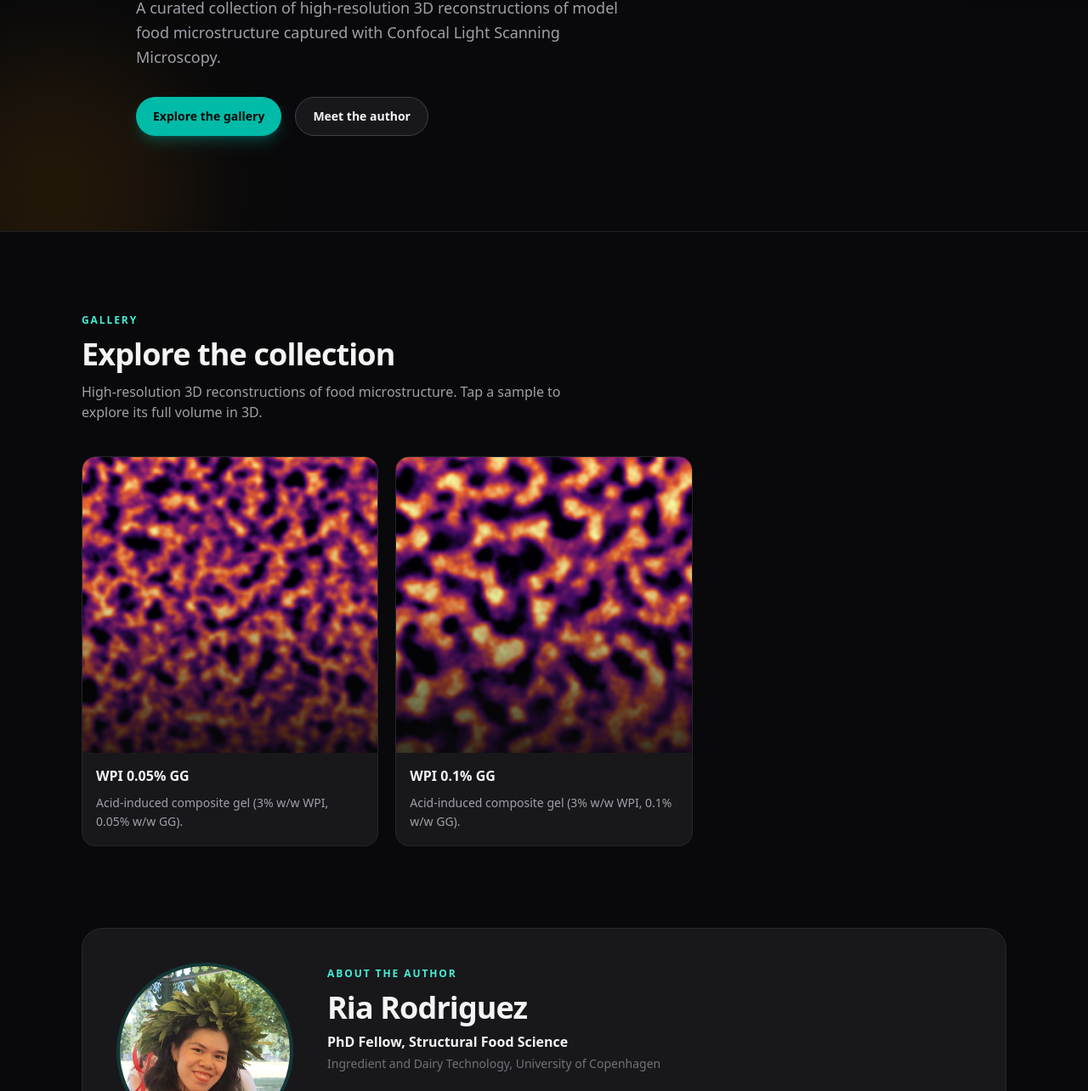
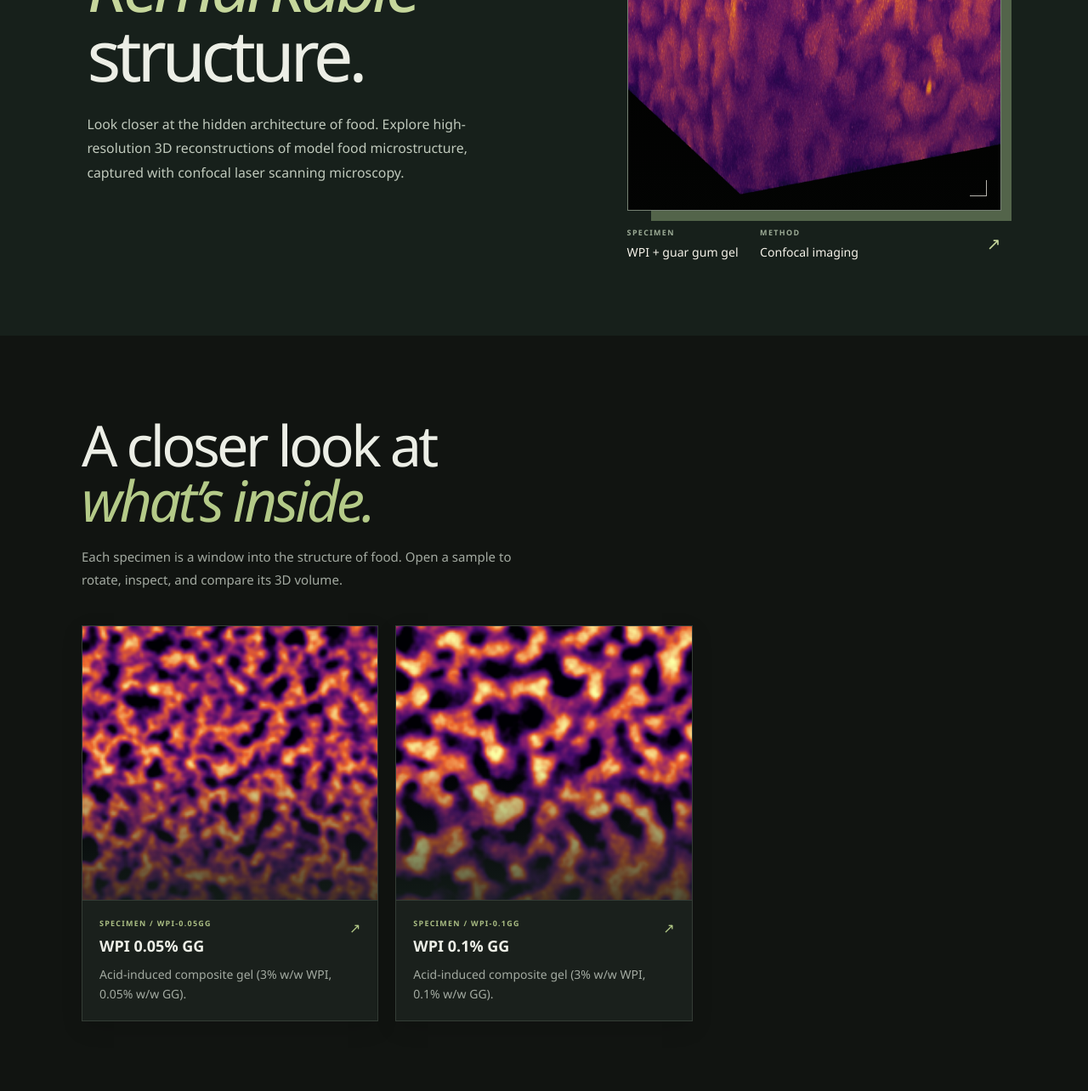
Before and after one commit to ria-cat/3D-food-microstructure, an Astro site: page / in a window 1280 px wide. Shown: the part 318-1602 px from the top of the page at 85% size. Built offline with nearby package versions, Linux system fonts and the light colour scheme; Astro itself is replaced by a stand-in of ours.

Commit message:
Refresh the homepage design and add Georgia fonts
Redesign the hero, gallery, and author sections with a new visual
style, imagery, and typography. Configure local Georgia font variants
and ignore the package lockfile.

```diff
--- a/astro.config.mjs
+++ b/astro.config.mjs
@@ -1,5 +1,5 @@
 // @ts-check
-import { defineConfig } from "astro/config";
+import { defineConfig, fontProviders } from "astro/config";
 
 import react from "@astrojs/react";
 
@@ -8,6 +8,38 @@ import tailwindcss from "@tailwindcss/vite";
 // https://astro.build/config
 export default defineConfig({
   integrations: [react({ compiler: true })],
+  fonts: [
+    {
+      provider: fontProviders.local(),
+      name: "Georgia",
+      cssVariable: "--font-georgia",
+      fallbacks: ["Times New Roman", "serif"],
+      options: {
+        variants: [
+          {
+            src: ["./src/assets/fonts/georgia/georgia.woff"],
+            weight: "400",
+            style: "normal",
+          },
+          {
+            src: ["./src/assets/fonts/georgia/georgiai.woff"],
+            weight: "400",
+            style: "italic",
+          },
+          {
+            src: ["./src/assets/fonts/georgia/georgiab.woff"],
+            weight: "700",
+            style: "normal",
+          },
+          {
+            src: ["./src/assets/fonts/georgia/georgiaz.woff"],
+            weight: "700",
+            style: "italic",
+          },
+        ],
+      },
+    },
+  ],
   site: "https://ria-cat.github.io",
   base: "/3D-food-microstructure",
   vite: {
--- a/src/components/Author.astro
+++ b/src/components/Author.astro
@@ -27,11 +27,9 @@ const {
 
 <section
     id="author"
-    class="mx-auto max-w-6xl scroll-mt-6 px-5 pb-20 sm:px-8 sm:pb-28"
+    class="author-section mx-auto max-w-6xl scroll-mt-6 px-5 pb-20 sm:px-8 sm:pb-28"
 >
-    <div
-        class="flex flex-col items-center gap-8 rounded-3xl border border-zinc-800 bg-zinc-900 p-6 sm:p-10 md:flex-row md:items-center md:gap-10"
-    >
+    <div class="author-card flex flex-col items-center gap-8 p-6 sm:p-10 md:flex-row md:items-center md:gap-10">
         <div class="shrink-0">
             <Image
                 src={avatar}
@@ -39,35 +37,31 @@ const {
                 width={220}
                 height={220}
                 loading="lazy"
-                class="h-40 w-40 rounded-full border-4 border-teal-500/20 object-cover sm:h-52 sm:w-52"
+                class="author-avatar h-40 w-40 object-cover sm:h-52 sm:w-52"
             />
         </div>
 
         <div class="text-center md:text-left">
-            <p
-                class="text-xs font-semibold uppercase tracking-[0.16em] text-teal-300"
-            >
+            <p class="author-kicker text-xs font-semibold uppercase tracking-[0.16em]">
                 About the author
             </p>
-            <h2 class="mt-3 text-3xl font-extrabold tracking-tight sm:text-4xl">
+            <h2 class="mt-3 font-serif text-3xl font-extrabold tracking-tight sm:text-4xl">
                 {name}
             </h2>
             <p class="mt-2 font-semibold text-zinc-100">{role}</p>
             <p class="mt-1 text-sm text-zinc-500">{affiliation}</p>
-            <p
-                class="mx-auto mt-5 max-w-2xl leading-relaxed text-zinc-400 md:mx-0"
-            >
-                {bio}
-            </p>
+            {bio && (
+                <p class="mx-auto mt-5 max-w-2xl leading-relaxed md:mx-0">
+                    {bio}
+                </p>
+            )}
 
-            <div
-                class="mt-7 flex flex-col justify-center gap-3 sm:flex-row md:justify-start"
-            >
+            <div class="mt-7 flex flex-col justify-center gap-3 sm:flex-row md:justify-start">
                 <a
                     href={linkedin}
                     target="_blank"
                     rel="noopener noreferrer"
-                    class="inline-flex items-center justify-center gap-2.5 rounded-full border border-zinc-700 bg-zinc-950/40 px-5 py-3 text-sm font-semibold text-zinc-100 transition-colors hover:border-sky-400 hover:text-sky-300"
+                    class="author-link inline-flex items-center justify-center gap-2.5 rounded-full border px-5 py-3 text-sm font-semibold transition-colors"
                 >
                     <svg
                         viewBox="0 0 24 24"
@@ -76,9 +70,7 @@ const {
                         fill="currentColor"
                         aria-hidden="true"
                     >
-                        <path
-                            d="M20.45 20.45h-3.55v-5.57c0-1.33-.03-3.04-1.85-3.04-1.86 0-2.14 1.45-2.14 2.94v5.67H9.35V9h3.41v1.56h.05c.47-.9 1.63-1.85 3.36-1.85 3.6 0 4.27 2.37 4.27 5.46v6.28zM5.34 7.43a2.06 2.06 0 1 1 0-4.12 2.06 2.06 0 0 1 0 4.12zM7.12 20.45H3.55V9h3.57v11.45zM22.22 0H1.77C.79 0 0 .77 0 1.72v20.55C0 23.23.79 24 1.77 24h20.45c.98 0 1.78-.77 1.78-1.73V1.72C24 .77 23.2 0 22.22 0z"
-                        ></path>
+                        <path d="M20.45 20.45h-3.55v-5.57c0-1.33-.03-3.04-1.85-3.04-1.86 0-2.14 1.45-2.14 2.94v5.67H9.35V9h3.41v1.56h.05c.47-.9 1.63-1.85 3.36-1.85 3.6 0 4.27 2.37 4.27 5.46v6.28zM5.34 7.43a2.06 2.06 0 1 1 0-4.12 2.06 2.06 0 0 1 0 4.12zM7.12 20.45H3.55V9h3.57v11.45zM22.22 0H1.77C.79 0 0 .77 0 1.72v20.55C0 23.23.79 24 1.77 24h20.45c.98 0 1.78-.77 1.78-1.73V1.72C24 .77 23.2 0 22.22 0z"></path>
                     </svg>
                     LinkedIn
                 </a>
@@ -86,7 +78,7 @@ const {
                     href={researchGroup}
                     target="_blank"
                     rel="noopener noreferrer"
-                    class="inline-flex items-center justify-center gap-2.5 rounded-full border border-zinc-700 bg-zinc-950/40 px-5 py-3 text-sm font-semibold text-zinc-100 transition-colors hover:border-teal-400 hover:text-teal-300"
+                    class="author-link inline-flex items-center justify-center gap-2.5 rounded-full border px-5 py-3 text-sm font-semibold transition-colors"
                 >
                     <svg
                         viewBox="0 0 24 24"
@@ -99,9 +91,7 @@ const {
                         stroke-linejoin="round"
                         aria-hidden="true"
                     >
-                        <path
-                            d="M2 12s3.5-7 10-7 10 7 10 7-3.5 7-10 7-10-7-10-7z"
-                        ></path>
+                        <path d="M2 12s3.5-7 10-7 10 7 10 7-3.5 7-10 7-10-7-10-7z"></path>
                         <circle cx="12" cy="12" r="3"></circle>
                     </svg>
                     {researchGroupLabel}
--- a/src/components/Gallery.tsx
+++ b/src/components/Gallery.tsx
@@ -39,26 +39,25 @@ export default function Gallery({ thumbnails = {} }: GalleryProps) {
   return (
     <section
       id="gallery"
-      className="mx-auto max-w-6xl scroll-mt-6 px-5 py-16 sm:px-8 sm:py-24"
+      className="gallery-section mx-auto max-w-6xl scroll-mt-6 px-5 py-16 sm:px-8 sm:py-24"
     >
       <div className="max-w-3xl">
-        <p className="text-xs font-semibold uppercase tracking-[0.16em] text-teal-300">
-          Gallery
-        </p>
-        <h2 className="mt-3 text-3xl font-extrabold tracking-tight sm:text-4xl">
-          Explore the collection
+        <h2 className="gallery-title font-serif">
+          A closer look at
+          <br />
+          <em>what’s inside.</em>
         </h2>
-        <p className="mt-3 max-w-xl text-zinc-400">
-          High-resolution 3D reconstructions of food microstructure. Tap a
-          sample to explore its full volume in 3D.
+        <p className="gallery-intro">
+          Each specimen is a window into the structure of food. Open a sample to
+          rotate, inspect, and compare its 3D volume.
         </p>
       </div>
 
       {error ? (
-        <p className="mt-10 text-sm text-zinc-400">{error}</p>
+        <p className="mt-10 text-sm text-[#a3aaa1]">{error}</p>
       ) : samples === null ? (
         <div className="mt-10 flex justify-center">
-          <span className="h-8 w-8 animate-spin rounded-full border-2 border-zinc-700 border-t-teal-400" />
+          <span className="h-8 w-8 animate-spin rounded-full border-2 border-[#343d36] border-t-[#b4ca88]" />
         </div>
       ) : (
         <ul className="mt-10 grid grid-cols-1 gap-5 sm:grid-cols-2 lg:grid-cols-3">
--- /dev/null
+++ b/src/components/Hero.astro
@@ -0,0 +1,80 @@
+---
+import { Image } from "astro:assets";
+import heroImage from "../assets/hero_image.jpg";
+---
+
+<section class="relative overflow-hidden bg-[#17201b] text-[#eceee6]">
+    <div class="mx-auto grid min-h-147.5 max-w-350 grid-cols-[1fr_0.86fr] items-center gap-[clamp(3rem,8vw,8rem)] px-[clamp(1.25rem,8vw,8rem)] py-22 max-[760px]:min-h-auto max-[760px]:grid-cols-1 max-[760px]:gap-12 max-[760px]:pt-18 max-[760px]:pb-20">
+        <div class="max-w-152.5">
+            <h1 class="m-0 font-serif text-[clamp(3.25rem,6.5vw,6.5rem)] leading-[0.98] font-normal tracking-[-0.065em] max-[760px]:text-[clamp(3.3rem,14vw,5.2rem)]">
+                Small worlds.
+                <br />
+                <em class="font-normal text-[#c6d79c]">Remarkable</em>{" "}
+                structure.
+            </h1>
+            <p class="mt-[1.7rem] max-w-122.5 text-[0.99rem] leading-[1.8] text-[#c0c9bc]">
+                Look closer at the hidden architecture of food. Explore
+                high-resolution 3D reconstructions of model food microstructure,
+                captured with confocal laser scanning microscopy.
+            </p>
+        </div>
+
+        <div class="hidden md:block w-full max-w-110 justify-self-end max-[760px]:max-w-120 max-[760px]:justify-self-start">
+            <div class="hero-figure relative aspect-[0.92] overflow-hidden border border-[#768174] bg-[#252721] shadow-[20px_20px_0_-8px_#53644a]">
+                <Image
+                    src={heroImage}
+                    alt="3D confocal microscopy image of a whey protein and gum gel microstructure"
+                    loading="lazy"
+                    class="h-full w-full object-cover saturate-[0.82] contrast-[1.06]"
+                />
+                <div
+                    class="absolute top-4 right-4 z-1 size-[1.2rem] border-t border-r border-[#f4f1e8]/75"
+                    aria-hidden="true"
+                />
+                <div
+                    class="absolute right-4 bottom-4 z-1 size-[1.2rem] border-r border-b border-[#f4f1e8]/75"
+                    aria-hidden="true"
+                />
+            </div>
+            <div class="flex items-center gap-[1.6rem] pt-[1.15rem]">
+                <div class="grid gap-[0.35rem]">
+                    <span class="text-[0.56rem] font-bold tracking-[0.15em] text-[#9cab96]">
+                        SPECIMEN
+                    </span>
+                    <strong class="font-serif text-[0.88rem] font-normal text-[#f4f1e8]">
+                        WPI + guar gum gel
+                    </strong>
+                </div>
+                <div class="grid gap-[0.35rem]">
+                    <span class="text-[0.56rem] font-bold tracking-[0.15em] text-[#9cab96]">
+                        METHOD
+                    </span>
+                    <strong class="font-serif text-[0.88rem] font-normal text-[#f4f1e8]">
+                        Confocal imaging
+                    </strong>
+                </div>
+                <span
+                    class="ml-auto text-[1.25rem] text-[#c6d79c]"
+                    aria-hidden="true"
+                >
+                    ↗
+                </span>
+            </div>
+        </div>
+    </div>
+</section>
+
+<style>
+    .hero-figure::after {
+        position: absolute;
+        inset: 0;
+        background: linear-gradient(
+            180deg,
+            rgb(15 20 15 / 16%),
+            transparent 35%,
+            rgb(15 20 15 / 18%)
+        );
+        content: "";
+        pointer-events: none;
+    }
+</style>
--- a/src/components/Hero.tsx
+++ /dev/null
@@ -1,37 +0,0 @@
-export default function Hero() {
-	return (
-		<section className="relative overflow-hidden border-b border-zinc-800/80 bg-zinc-950">
-			{/* Ambient background glows */}
-			<div aria-hidden className="pointer-events-none absolute inset-0">
-				<div className="absolute -right-24 -top-28 h-80 w-80 rounded-full bg-teal-500/15 blur-3xl" />
-				<div className="absolute -bottom-28 -left-24 h-80 w-80 rounded-full bg-amber-500/10 blur-3xl" />
-			</div>
-
-			<div className="relative mx-auto max-w-5xl px-5 py-20 sm:px-8 sm:py-28">
-				<span className="inline-flex items-center gap-2 rounded-full border border-zinc-800 bg-zinc-900/70 px-3.5 py-1.5 text-[11px] font-semibold uppercase tracking-[0.16em] text-teal-300">
-					<span className="h-1.5 w-1.5 rounded-full bg-teal-400" aria-hidden />
-					Food microstructure · 3D atlas
-				</span>
-
-				<h1 className="mt-6 text-4xl font-extrabold leading-[1.05] tracking-tight sm:text-5xl lg:text-6xl">
-					See inside food,
-					<br className="hidden sm:block" /> in three dimensions.
-				</h1>
-
-				<p className="mt-5 max-w-xl text-base leading-relaxed text-zinc-400 sm:text-lg">
-					A curated collection of high-resolution 3D reconstructions of model food
-					microstructure captured with Confocal Light Scanning Microscopy.
-				</p>
-
-				<div className="mt-8 flex flex-col gap-3 sm:flex-row sm:gap-4">
-					<a href="#gallery" className="btn btn-primary w-full sm:w-auto">
-						Explore the gallery
-					</a>
-					<a href="#author" className="btn btn-ghost w-full sm:w-auto">
-						Meet the author
-					</a>
-				</div>
-			</div>
-		</section>
-	);
-}
--- a/src/components/SampleCard.tsx
+++ b/src/components/SampleCard.tsx
@@ -32,12 +32,12 @@ export default function SampleCard({
   onOpen,
 }: SampleCardProps) {
   return (
-    <li className="group flex flex-col rounded-2xl border border-zinc-800 bg-zinc-900 transition-transform duration-200 hover:-translate-y-1">
+    <li className="sample-card group flex flex-col transition-transform duration-300 hover:-translate-y-1">
       <button
         type="button"
         onClick={onOpen}
         aria-label={`View ${sample.title} in 3D`}
-        className="relative block aspect-square w-full cursor-pointer overflow-hidden rounded-t-[15px] bg-zinc-950 text-left focus-visible:outline-none focus-visible:ring-2 focus-visible:ring-inset focus-visible:ring-teal-400/70"
+        className="sample-image relative block aspect-[1.08] w-full cursor-pointer overflow-hidden text-left focus-visible:outline-none focus-visible:ring-2 focus-visible:ring-inset focus-visible:ring-[#697d4f]"
       >
         {thumbnail ? (
           <>
@@ -49,11 +49,11 @@ export default function SampleCard({
               alt=""
               loading="lazy"
               decoding="async"
-              className="absolute inset-0 h-full w-full object-cover transition-transform duration-300 group-hover:scale-105"
+              className="absolute inset-0 h-full w-full object-cover transition-transform duration-500 group-hover:scale-105"
             />
             <div
               aria-hidden
-              className="absolute inset-0 bg-linear-to-t from-zinc-950/80 via-zinc-950/10 to-transparent"
+              className="absolute inset-0 bg-linear-to-t from-[#17231d]/75 via-transparent to-transparent"
             />
           </>
         ) : (
@@ -80,17 +80,27 @@ export default function SampleCard({
           }`}
         >
           {thumbnail ? null : (
-            <span className="text-teal-300/80 transition-colors group-hover:text-teal-200">
+            <span className="text-[#d8e9a8]/80 transition-colors group-hover:text-[#e5f0c8]">
               <CubeIcon />
             </span>
           )}
         </div>
       </button>
 
-      <div className="flex flex-1 flex-col gap-2.5 p-4">
-        <h3 className="text-base font-bold leading-snug">{sample.title}</h3>
+      <div className="sample-card-caption flex flex-1 flex-col gap-2.5 p-4 sm:p-5">
+        <div className="flex items-start justify-between gap-3">
+          <div>
+            <p className="sample-label">SPECIMEN / {sample.id.toUpperCase()}</p>
+            <h3 className="mt-2 font-serif text-lg font-semibold leading-snug">
+              {sample.title}
+            </h3>
+          </div>
+          <span aria-hidden="true" className="sample-arrow">
+            ↗
+          </span>
+        </div>
         {sample.description ? (
-          <p className="text-sm leading-relaxed text-zinc-400">
+          <p className="sample-description text-sm leading-relaxed">
             {sample.description}
           </p>
         ) : null}
--- a/src/layouts/Layout.astro
+++ b/src/layouts/Layout.astro
@@ -1,5 +1,6 @@
 ---
 import "../styles/global.css";
+import { Font } from "astro:assets";
 import { resolvePublicUrl } from "../lib/assets";
 
 interface Props {
@@ -20,6 +21,7 @@ const { title, description } = Astro.props;
         />
         <meta name="theme-color" content="#09090b" />
         <meta name="generator" content={Astro.generator} />
+        <Font cssVariable="--font-georgia" />
         <!-- <link
             rel="icon"
             type="image/svg+xml"
--- a/src/pages/index.astro
+++ b/src/pages/index.astro
@@ -2,7 +2,7 @@
 import { getImage } from "astro:assets";
 import type { ImageMetadata } from "astro";
 import Layout from "../layouts/Layout.astro";
-import Hero from "../components/Hero";
+import Hero from "../components/Hero.astro";
 import Gallery from "../components/Gallery";
 import Author from "../components/Author.astro";
 import authorAvatar from "../assets/author-avatar.jpg";
@@ -39,7 +39,7 @@ await Promise.all(
     <Hero />
     <Gallery client:load thumbnails={thumbnails} />
     <Author
-        name="Ria Rodriguez"
+        name="Ria Cathleen Rodriguez"
         role="PhD Fellow, Structural Food Science"
         affiliation="Ingredient and Dairy Technology, University of Copenhagen"
         bio=""
--- a/src/styles/global.css
+++ b/src/styles/global.css
@@ -1,9 +1,8 @@
 @import "tailwindcss";
 
-@theme {
-    --font-sans:
-        ui-sans-serif, system-ui, -apple-system, "Segoe UI", Roboto,
-        "Helvetica Neue", Arial, sans-serif;
+@theme inline {
+    --font-sans: "Avenir Next", Avenir, "Segoe UI", sans-serif;
+    --font-serif: "Georgia", var(--font-georgia), "Times New Roman", serif;
 }
 
 @layer base {
@@ -11,27 +10,133 @@
         scroll-behavior: smooth;
         color-scheme: dark;
         -webkit-text-size-adjust: 100%;
+        background: #111411;
     }
 
     body {
-        @apply bg-zinc-950 font-sans text-zinc-100 antialiased;
+        @apply bg-[#111411] font-sans text-[#eceee6] antialiased;
     }
 
     ::selection {
-        @apply bg-teal-500/30 text-white;
+        background: #566d43;
+        color: #f1f3eb;
+    }
+
+    a {
+        color: inherit;
     }
 }
 
 @layer components {
     .btn {
-        @apply inline-flex items-center justify-center gap-2 rounded-full px-5 py-3 text-sm font-semibold transition-all duration-200 focus-visible:ring-2 focus-visible:ring-teal-400 focus-visible:outline-none active:scale-[0.98];
+        @apply inline-flex items-center justify-center gap-3 rounded-full px-5 py-3 text-sm font-semibold transition-all duration-200 focus-visible:ring-2 focus-visible:ring-[#a9c77a] focus-visible:outline-none active:scale-[0.98];
     }
 
     .btn-primary {
-        @apply bg-teal-500 text-zinc-950 shadow-lg shadow-teal-500/25 hover:bg-teal-400;
+        @apply bg-[#b8ce8a] text-[#172019] hover:bg-[#c8d99f];
     }
 
     .btn-ghost {
-        @apply border border-zinc-700 bg-zinc-900 text-zinc-100 hover:border-zinc-500 hover:bg-zinc-800;
+        @apply border border-[#59665c] bg-transparent text-[#eceee6] hover:border-[#a9c77a] hover:bg-white/5;
+    }
+
+    .gallery-section {
+        max-width: 1280px;
+    }
+
+    .gallery-title {
+        margin: 0;
+        color: #eceee6;
+        font-size: clamp(2.8rem, 5.2vw, 4.9rem);
+        font-weight: 400;
+        letter-spacing: -0.055em;
+        line-height: 0.98;
+    }
+    .gallery-title em {
+        color: #b4ca88;
+        font-weight: 400;
+    }
+    .gallery-intro {
+        max-width: 34rem;
+        margin: 1.3rem 0 0;
+        color: #a3aaa1;
+        font-size: 0.94rem;
+        line-height: 1.8;
+    }
+    .sample-card {
+        overflow: hidden;
+        border: 1px solid #343d36;
+        background: #1a201c;
+        box-shadow: 0 8px 24px rgb(0 0 0 / 12%);
+    }
+    .sample-card:hover {
+        border-color: #69775c;
+        box-shadow: 0 15px 32px rgb(0 0 0 / 24%);
+    }
+    .sample-image {
+        background: #202720;
+    }
+    .sample-card-caption {
+        border-top: 1px solid #343d36;
+    }
+    .sample-label {
+        margin: 0;
+        color: #a9bc83;
+        font-size: 0.56rem;
+        font-weight: 800;
+        letter-spacing: 0.14em;
+    }
+    .sample-card h3 {
+        color: #eceee6;
+        font-weight: 400;
+    }
+    .sample-description {
+        color: #a3aaa1;
+    }
+    .sample-arrow {
+        color: #b4ca88;
+        font-size: 1rem;
+        transition: transform 0.2s;
+    }
+    .sample-card:hover .sample-arrow {
+        transform: translate(2px, -2px);
+    }
+
+    .author-section {
+        max-width: 1280px;
+    }
+    .author-card {
+        border: 1px solid #506258;
+        background: #20342d;
+        color: #f4f1e8;
+    }
+    .author-avatar {
+        border: 1px solid #91a17a;
+        filter: saturate(0.82);
+    }
+    .author-kicker {
+        color: #c6d79c;
+    }
+    .author-card h2 {
+        color: #f4f1e8;
+        font-size: clamp(2.2rem, 4vw, 3.3rem);
+        font-weight: 400;
+        letter-spacing: -0.045em;
+    }
+    .author-card p {
+        color: #c0c9bc;
+    }
+    .author-card > div:last-child > p:nth-of-type(2) {
+        color: #9eae99;
+    }
+    .author-link {
+        border-color: #64766a;
+        background: rgb(255 255 255 / 3%);
+        color: #f4f1e8;
+        text-decoration: none;
+    }
+    .author-link:hover {
+        border-color: #c6d79c;
+        color: #d8e9a8;
     }
 }
```
Also changed, not shown: src/assets/fonts/georgia/georgia.woff (added), src/assets/fonts/georgia/georgiab.woff (added), src/assets/fonts/georgia/georgiai.woff (added), src/assets/fonts/georgia/georgiaz.woff (added), src/assets/hero_image.jpg (added), 1 other file.
